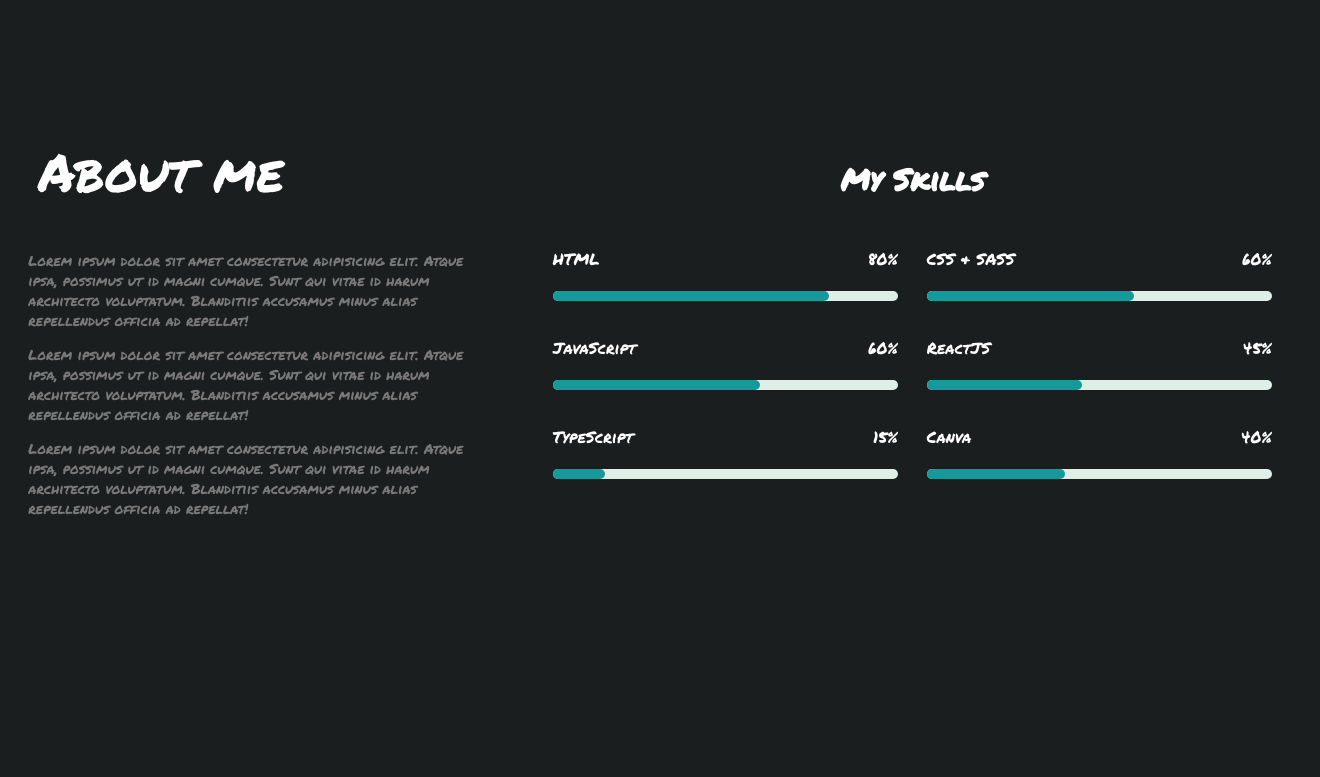
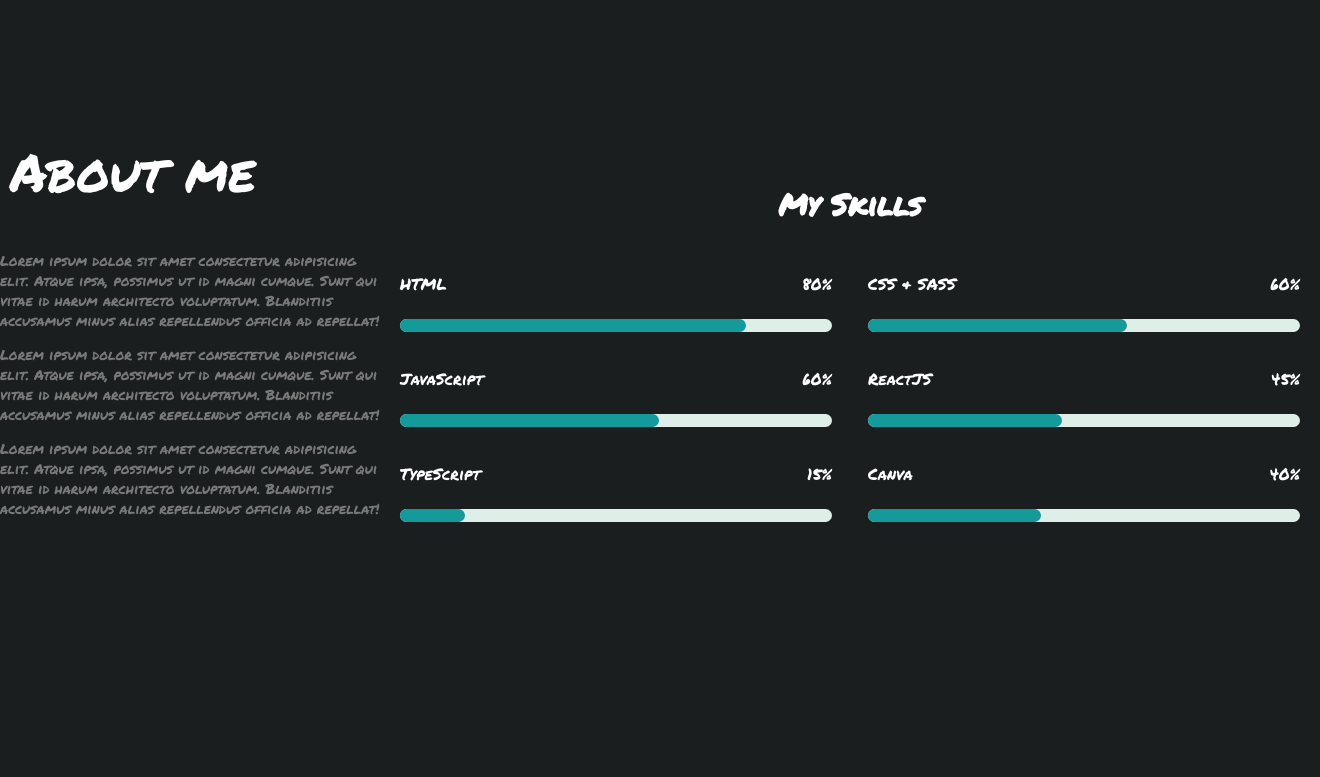
Before and after one commit to StefzZ8/My-portfolio-page, a React (Vite) app in the folder my-portfolio/: page / in a window 1280 px wide. Shown: the part 860-1637 px from the top of the page, 1320 px wide, since content can reach past the window. Built offline with nearby package versions, Linux system fonts and the light colour scheme; a web font is replaced by a local one.

Commit message:
--webkit deleted and position changed

```diff
--- a/my-portfolio/src/components/about-page/skills-page/Skills.scss
+++ b/my-portfolio/src/components/about-page/skills-page/Skills.scss
@@ -4,32 +4,8 @@
   padding-left: 20px;
   margin-right: auto;
   margin-left: auto;
-
+  text-align: left;
 }
-
-@media (min-width: 768px) {
-    .container {
-        margin: 0 auto;
-    }
-}
-
-// @media (min-width: 992px) {
-//     .container {
-//         min-width: 960px;
-//     }
-// }
-
-// @media (min-width: 1200px) {
-//     .container {
-//         min-width: 1140px;
-//     }
-// }
-
-// @media (min-width: 1400px) {
-//     .container {
-//         min-width: 550px;
-//     }
-// }
 
 .section__title h1 {
   font-weight: 700;
@@ -43,51 +19,40 @@
 }
 
 .skills-section {
-    // padding: 65px 0 140px;
   position: relative;
+  width: 100%;
+  max-width: 900px;
+  margin-top: 25px;
 }
 
 .skills-section .skills-items {
   margin-top: 30px;
-    // display: -webkit-box;
-    // display: -ms-flexbox;
   display: flex;
-    // -ms-flex-wrap: wrap;
   flex-wrap: wrap;
-    // -webkit-box-pack: justify;
-    // -ms-flex-pack: justify;
   justify-content: space-between;
   gap: 20px;
 }
 
 .skills-item {
-    // -webkit-box-flex: 0;
-    // -ms-flex: 0 0 48%;
   flex: 0 0 48%;
   max-width: 48%;
 }
 
 .skills-info {
-    // display: -webkit-box;
-    // display: -ms-flexbox;
   display: flex;
-    // -webkit-box-pack: justify;
-    // -ms-flex-pack: justify;
   justify-content: space-between;
 
   p {
     font-size: 16px;
     line-height: 22px;
-        font-family: "Permanent Marker", cursive;
-        // -webkit-animation: showText 0.5s 1s linear forwards;
-        // animation: showText 0.5s 1s linear forwards;
+    font-family: "Permanent Marker", cursive; // animation: showText 0.5s 1s linear forwards;
   }
 }
 
 
 .progress-line {
-    margin-top: 5px;
-    height: 10px;
+  margin-top: 8px;
+  height: 13px;
   width: 100%;
   background-color: #DEEFE7;
   border-radius: 50px;
@@ -95,46 +60,8 @@
 }
 
 .progress-line span {
-    // -webkit-transform: scaleX(0);
-    // transform: scaleX(0);
-    // -webkit-transform-origin: left;
-    // transform-origin: left;
-    // -webkit-animation: animate 1s cubic-bezier(1, 0, 0, 0.5, 1) forwards;
-    // animation: animate 1s cubic-bezier(1, 0, 0, 0.5, 1) forwards;
   height: 100%;
   border-radius: 50px;
   position: absolute;
   background-color: #159A9C;
-    // transition: 4s all;
 }
-
-// .progress-line span.animate {
-//     -webkit-animation: animate 1.5s 0.5s cubic-bezier(1, 0, 0.5, 1) forwards;
-//     animation: animate 1.5s 0.5s cubic-bezier(1, 0, 0.5, 1) forwards;
-// }
-
-// @-webkit-keyframes showText {
-//     100% {
-//         opacity: 1;
-//     }
-// }
-
-// @keyframes showText {
-//     100% {
-//         opacity: 1;
-//     }
-// }
-
-// @-webkit-keyframes animate {
-//     100% {
-//         -webkit-transform: scaleX(1);
-//         transform: scaleX(1);
-//     }
-// }
-
-// @keyframes animate {
-//     100% {
-//         -webkit-transform: scaleX(1);
-//         transform: scaleX(1);
-//     }
-// }
```
Lines whose indentation alone changed are shown as unchanged.
